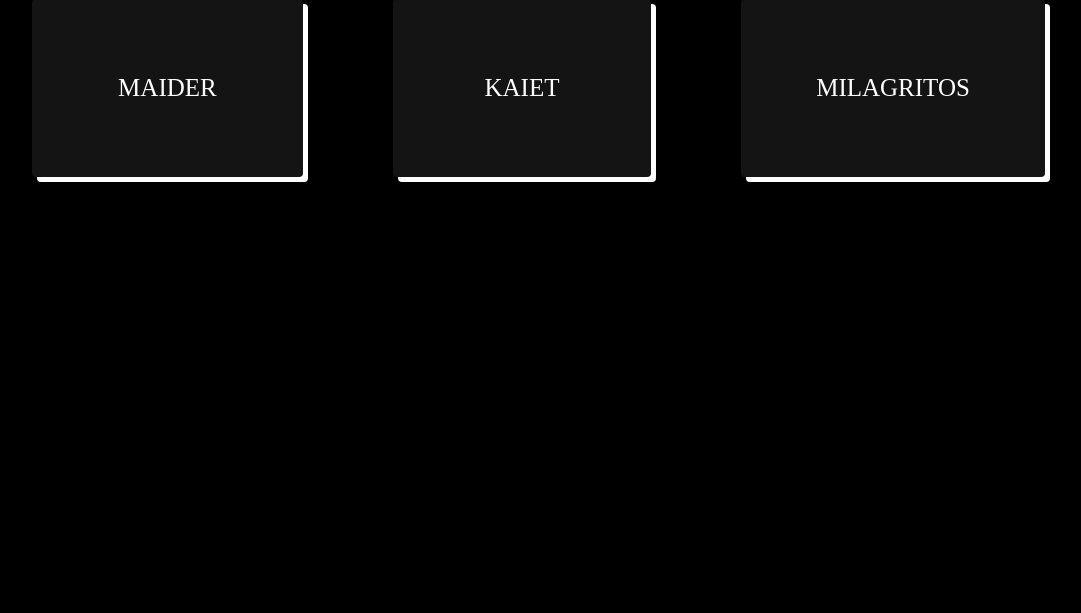
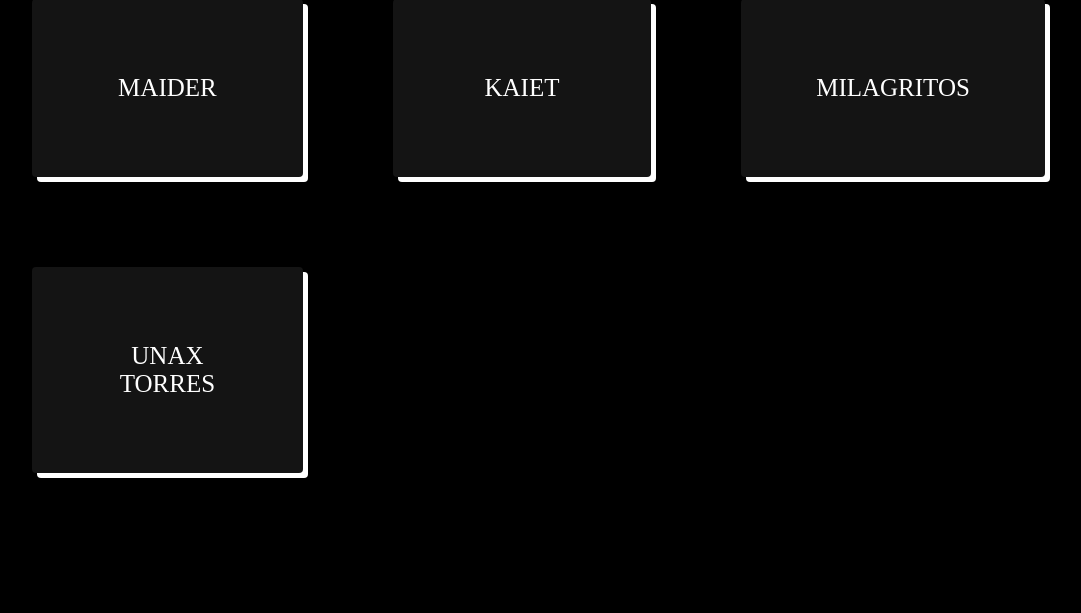
Before and after one commit to skills/github-pages, a PHP site: page / in a window 1280 px wide. Shown: the part 845-1458 px from the top of the page, without its empty margins (116-1197 px from the left). Before the commit the page ends 1027 px from the top, so only its background shows below. Run offline with PHP 8.4, Linux system fonts and the light colour scheme.

Commit message:
Update style.css

```diff
--- a/style.css
+++ b/style.css
@@ -124,6 +124,18 @@ body {
     margin: 40px;
     font-size: 25px;
 }
+.persona10 {
+    grid-column: 1;
+    grid-row: 4;
+    background-color: #141414;
+    padding: 75px;
+    border-radius: 4px;
+    color: white;
+    text-align: center;
+    box-shadow: 5px 5px white;
+    margin: 40px;
+    font-size: 25px;
+}
 
 @media (max-width: 1024px) {
     .persona {
```
